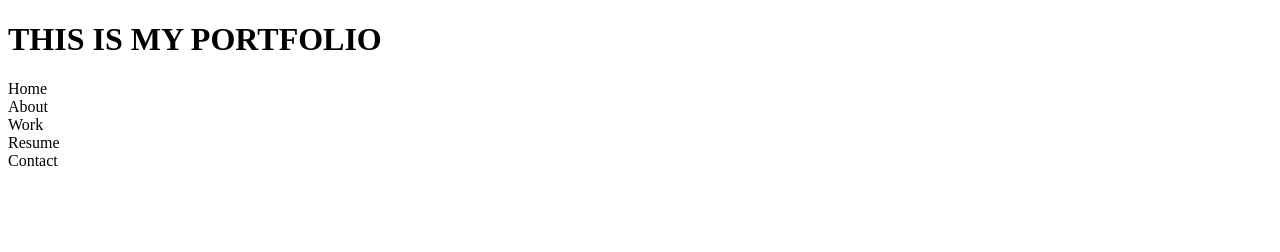
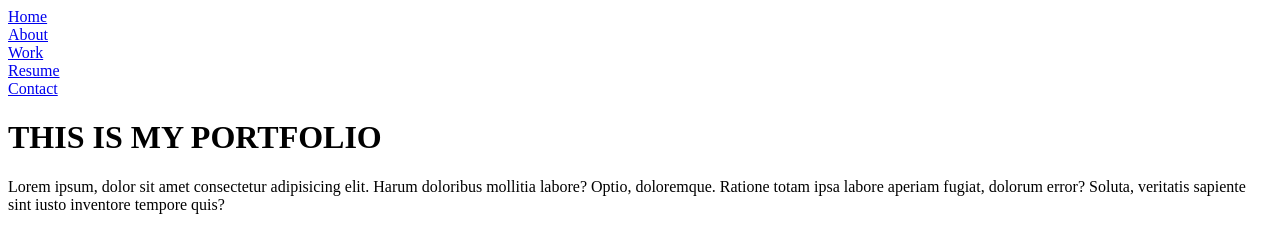
Before and after one commit to fixamng/GOMYCODE, a plain HTML site: page index.html in a window 1280 px wide. Drawn offline with Linux system fonts and the light colour scheme.

Commit message:
Update index.html

```diff
--- a/index.html
+++ b/index.html
@@ -4,14 +4,22 @@
         <title> PORTFOLIO PAGE </title>
     </head>
     <body>
+        <header>
+            <nav>
+                <a href="#home"> Home </a> <br>
+                <a href="#about"> About </a> <br>
+                <a href="#work"> Work </a> <br>
+                <a href="#resume"> Resume </a> <br>
+                <a href="#contact"> Contact </a> <br>
+            </nav>
+        </header>
         <h1> THIS IS MY PORTFOLIO </h1>
-        <nav>
-            <a > Home </a> <br>
-            <a> About </a> <br>
-            <a> Work </a> <br>
-            <a> Resume </a> <br>
-            <a> Contact </a> <br>
-        </nav>
+        <main>
+            <p>
+                Lorem ipsum, dolor sit amet consectetur adipisicing elit. Harum doloribus mollitia labore? Optio, doloremque. Ratione totam ipsa labore aperiam fugiat, dolorum error? Soluta, veritatis sapiente sint iusto inventore tempore quis?
+            </p>
+        </main>
+
     </body>
     <footer>
 
```
